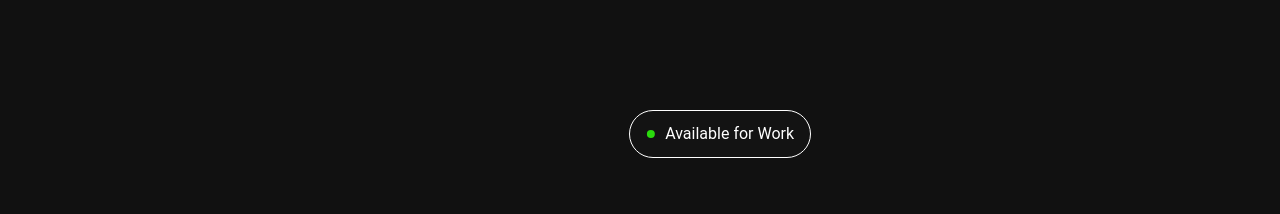
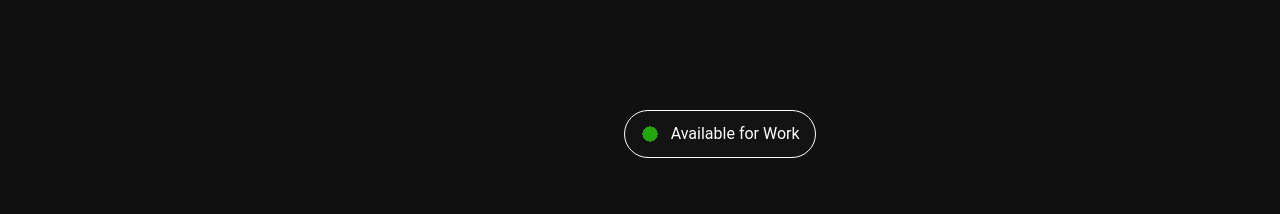
Before and after one commit to Sakarrr/portfolio-site-react, a React (Create React App) app: page / in a window 1280 px wide. Shown: the part 2180-2394 px from the top of the page. Built offline with nearby package versions, Linux system fonts and the light colour scheme.

Commit message:
Add - Work Status gif

```diff
--- a/src/components/HireMe.js
+++ b/src/components/HireMe.js
@@ -1,6 +1,7 @@
 import React, { useRef } from "react";
 import { toast } from "react-toastify";
 import "react-toastify/dist/ReactToastify.css";
+import blinkAnimation from "../assets/blinkEffect.gif";
 
 let arrow = (
   <svg
@@ -97,15 +98,7 @@ function HireMe() {
   return (
     <div className="ss-hire-me">
       <span className={"ss-hire-me__work-status"}>
-        <svg
-          xmlns="http://www.w3.org/2000/svg"
-          width="9"
-          height="8"
-          viewBox="0 0 9 8"
-          fill="none"
-        >
-          <circle cx="4.85716" cy="4" r="4" fill="#2ADB0D" />
-        </svg>
+        <img src={blinkAnimation} />
         Available for Work
       </span>
       <h4 className="ss-hire-me__header">
```
Also changed, not shown: src/assets/blinkEffect.gif (added).
